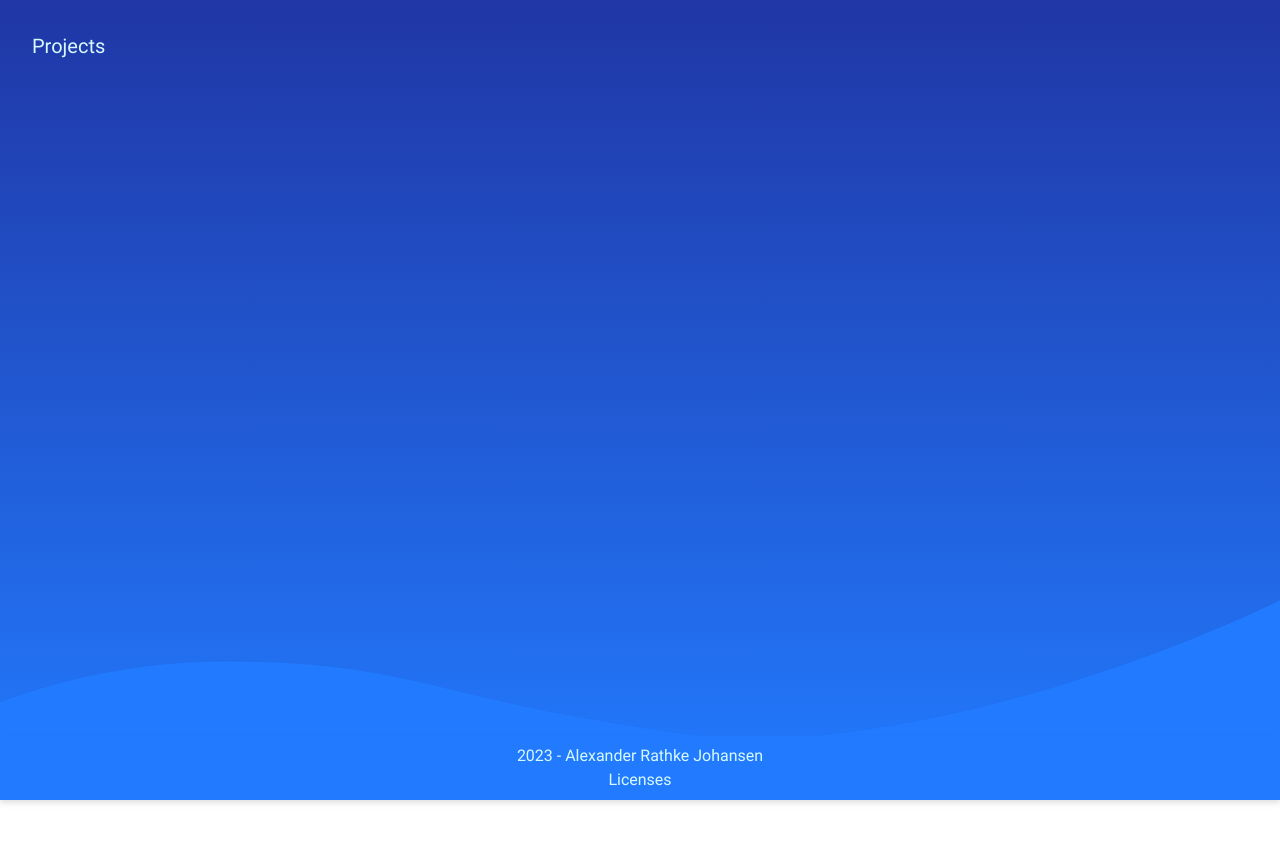
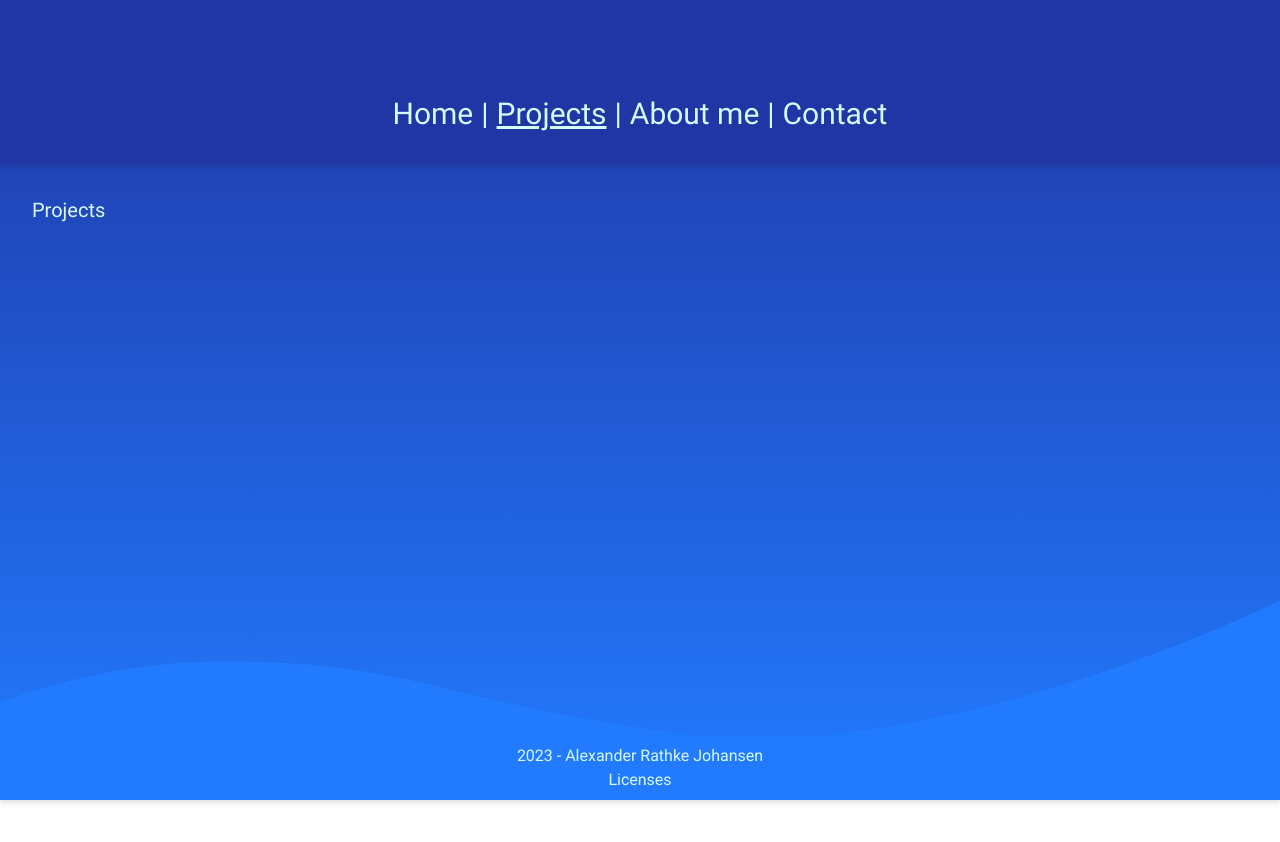
Before and after one commit to alexrajo/personal-website, a Next.js app: page /projects in a window 1280 px wide. Shown: the top 842 px of the page. Built offline with nearby package versions, Linux system fonts and the light colour scheme.

Commit message:
fix: Fixed the navbar not rendering on desktop

```diff
--- a/src/components/pagewrapper.tsx
+++ b/src/components/pagewrapper.tsx
@@ -10,7 +10,7 @@ export default function PageWrapper(props: PageWrapperProps) {
 
   return (
     <div className="min-h-screen">
-      <NavBar currentPage={currentPage} className="xs:invisible xs:absolute" />
+      <NavBar currentPage={currentPage} className="xs:invisible xs:absolute sm:visible sm:relative" />
       <div className="p-8">{children}</div>
       <Footer />
       <MobileNav className="sm:invisible" />
```
